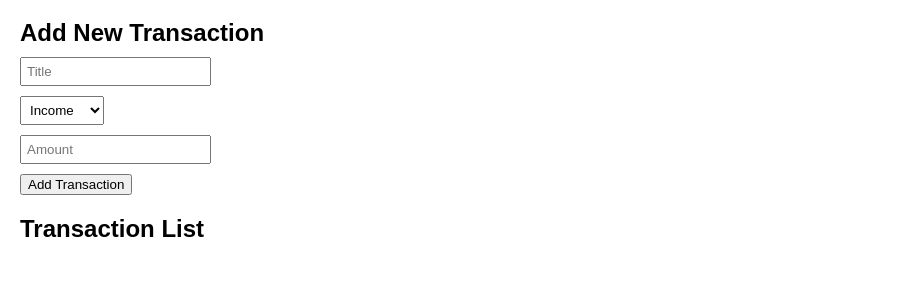
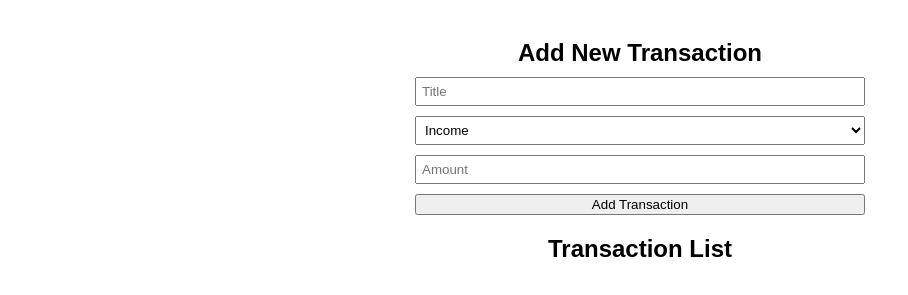
Before and after one commit to gitongasam/transaction-tracker, a plain HTML site: page index.html in a window 1280 px wide. Shown: the part 61-356 px from the top of the page, without its empty margins (0-908 px from the left). Drawn offline with Linux system fonts and the light colour scheme.

Commit message:
first commit

```diff
--- a/style.css
+++ b/style.css
@@ -6,13 +6,29 @@ body {
   h1 {
     text-align: center;
   }
+  h2{
+    text-align: center;
+  }
 
   .transaction-form {
-    margin-bottom: 20px;
+    display: flex;
+    flex-direction: column;
+   justify-content: center;
+   max-width: 450px;
+   width: 50%;
+   margin: 0 auto;
   }
 
   .transaction-form h2 {
     margin-bottom: 10px;
+  }
+  .transaction-list{
+    display: flex;
+    flex-direction: column;
+   justify-content: center;
+   max-width: 450px;
+   width: 50%;
+   margin: 0 auto;
   }
 
   .transaction-form input[type="text"],
@@ -44,3 +60,8 @@ body {
   .transaction-list .expense {
     background-color: #f2dede;
   }
+.cotainer{
+    display: flex;
+    align-items: center;
+    justify-content: center;
+}
```
